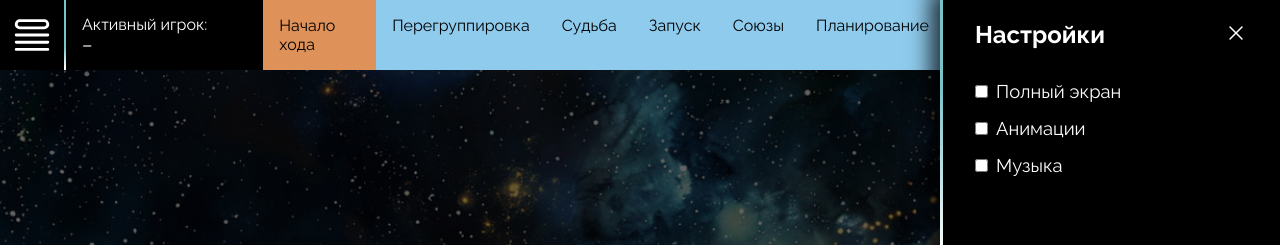
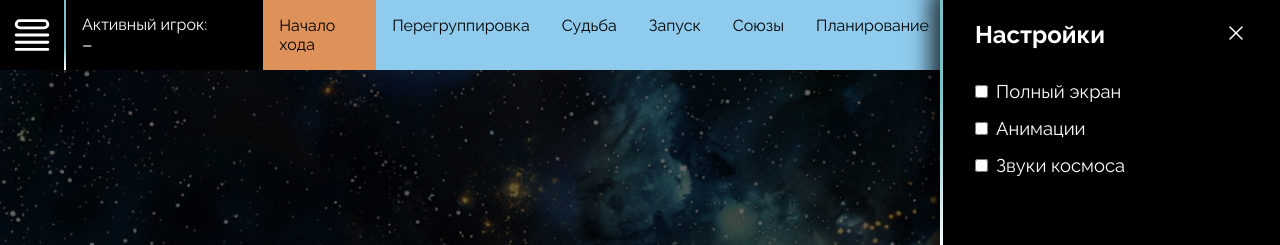
Before and after one commit to andrey-luzin/cosmic-encounter, a Next.js app: page / in a window 1280 px wide. Shown: the top 245 px of the page. Built offline with nearby package versions, Linux system fonts and the light colour scheme; a web font is replaced by a local one.

Commit message:
fix MusicPlayer

```diff
--- a/src/components/MusicPlayer/index.tsx
+++ b/src/components/MusicPlayer/index.tsx
@@ -58,7 +58,7 @@ const MusicPlayer: React.FC<MusicPlayerProps> = () => {
       };
     }
     // eslint-disable-next-line react-hooks/exhaustive-deps
-  }, [currentAudioIndex, playNextAudio, state.settings.volume]);
+  }, [currentAudioIndex, playNextAudio]);
 
   useEffect(() => {
     if (audioPlayer) {
--- a/src/components/SettingsMenu/index.tsx
+++ b/src/components/SettingsMenu/index.tsx
@@ -126,7 +126,7 @@ export const SettingsMenu: FC<SettingsMenuProps> = ({ isVisible, onClose }) => {
             <div className="settings-menu__children">
               <Checkbox checked={isFullscreen} onChange={() => handleFullScreen()}>Полный экран</Checkbox>
               <Checkbox checked={state.settings.animation} onChange={changeAnimation}>Анимации</Checkbox>
-              <Checkbox checked={state.settings.musicIsOn} onChange={turnMusic}>Музыка</Checkbox>
+              <Checkbox checked={state.settings.musicIsOn} onChange={turnMusic}>Звуки космоса</Checkbox>
               {
                 state.settings.musicIsOn &&
                 <>
```
